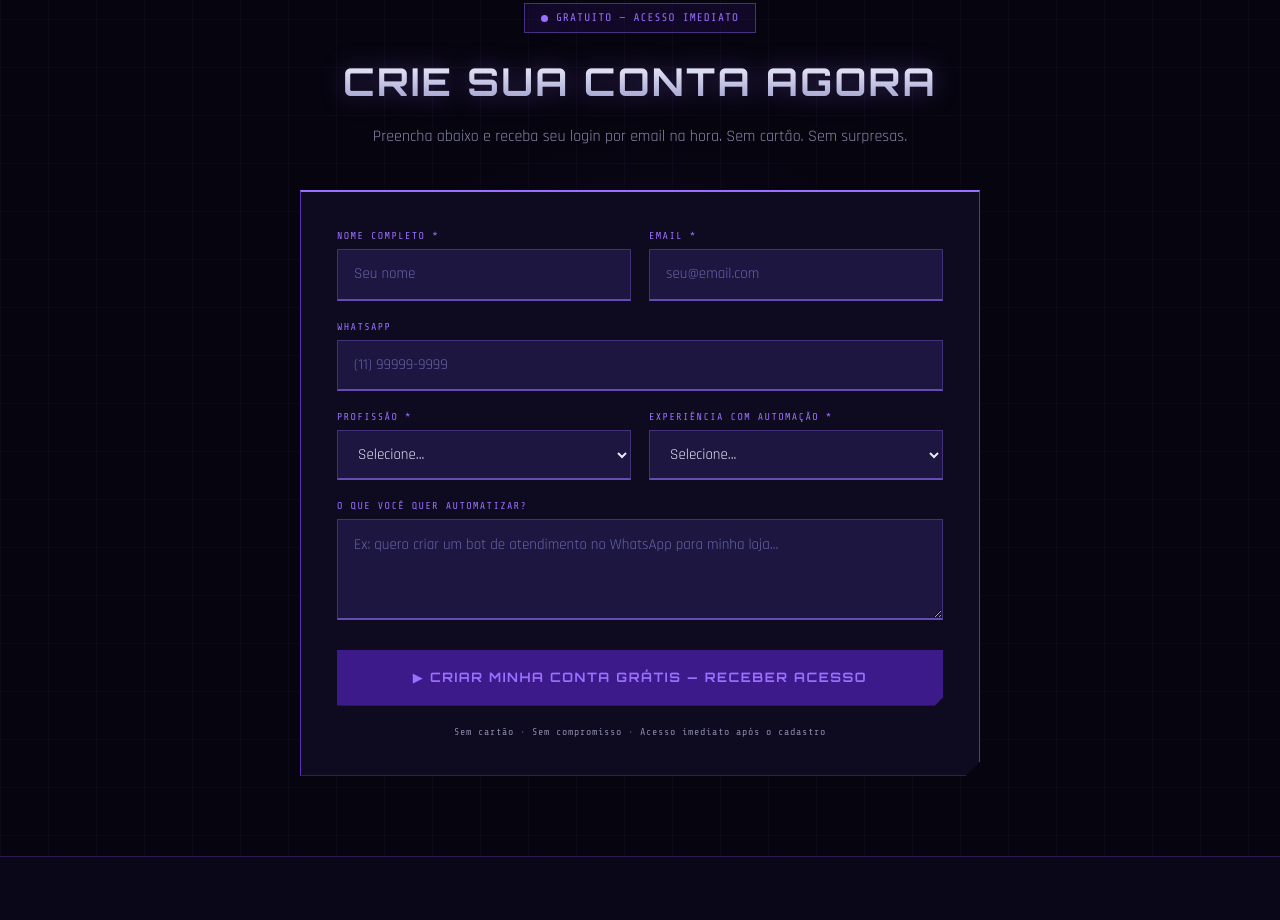
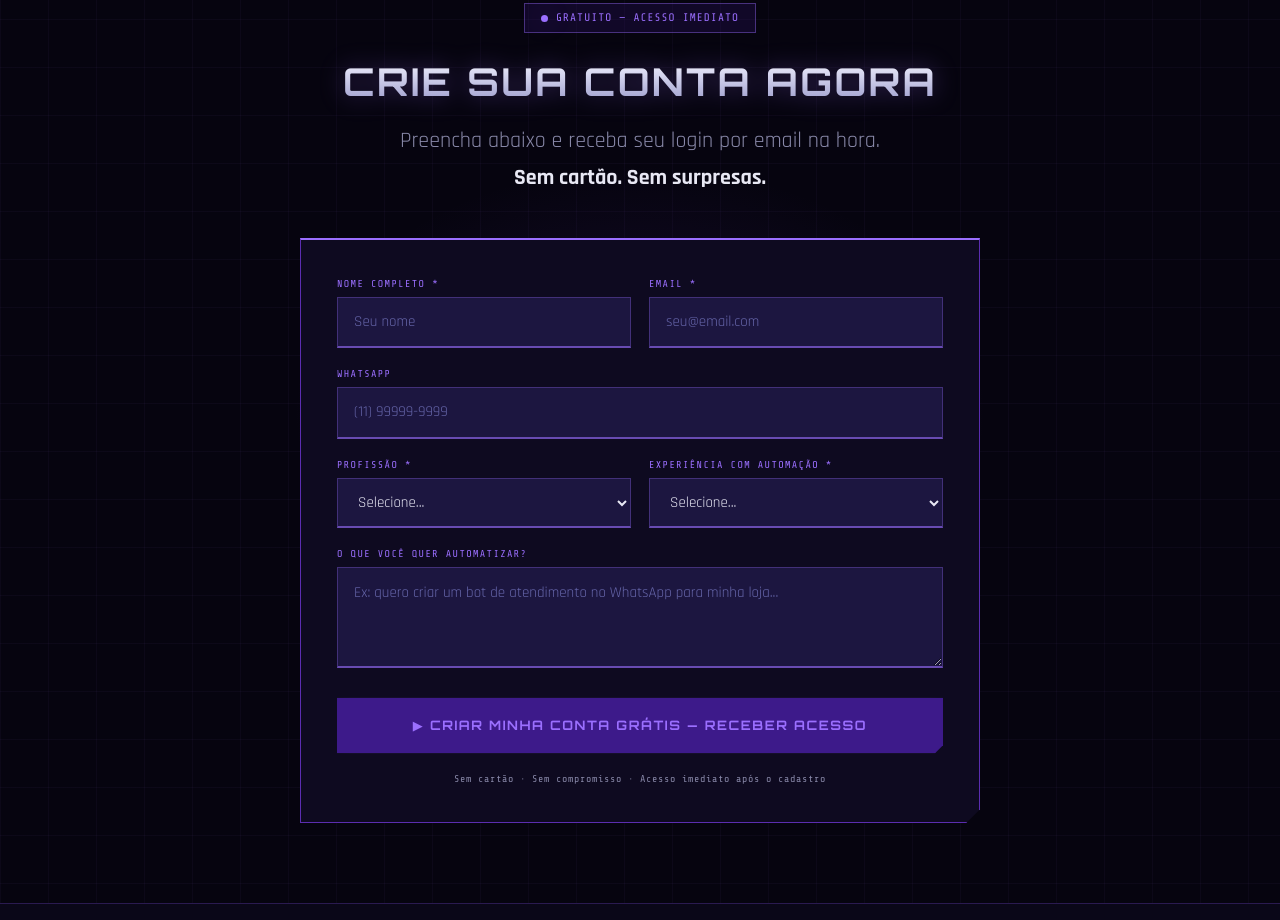
Before and after one commit to Iadonai/landing-n8n, a Next.js app: page / in a window 1280 px wide. Shown: the part 4580-5500 px from the top of the page. Built offline with nearby package versions, Linux system fonts and the light colour scheme.

Commit message:
Aumenta fonte da frase do formulário e destaca 'Sem cartão. Sem surpresas.'

```diff
--- a/app/page.tsx
+++ b/app/page.tsx
@@ -477,9 +477,9 @@ export default function LandingPage() {
             <h2 className="silver-lg" style={{ fontFamily: "var(--font-h)", fontSize: "clamp(22px, 3vw, 40px)", letterSpacing: ".06em", marginBottom: 12 }}>
               CRIE SUA CONTA AGORA
             </h2>
-            <p style={{ fontFamily: "var(--font-b)", fontSize: 16, color: "var(--mt)", lineHeight: 1.7 }}>
+            <p style={{ fontFamily: "var(--font-b)", fontSize: "clamp(16px, 2vw, 22px)", color: "var(--mt)", lineHeight: 1.7 }}>
               Preencha abaixo e receba seu login por email na hora.
-              Sem cartão. Sem surpresas.
+              <br /><strong style={{ color: "#E8E8F4" }}>Sem cartão. Sem surpresas.</strong>
             </p>
           </div>
 
```
